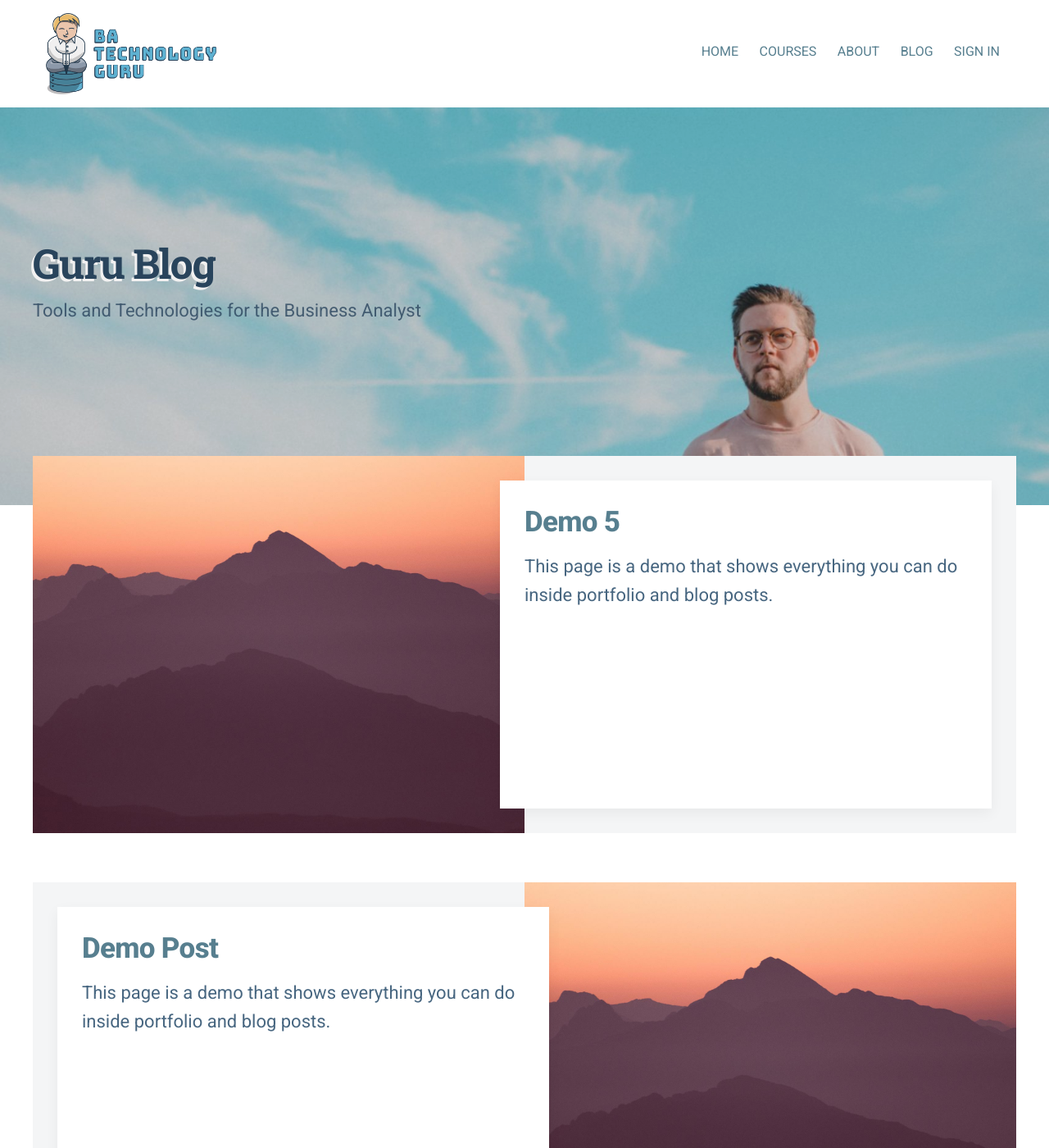
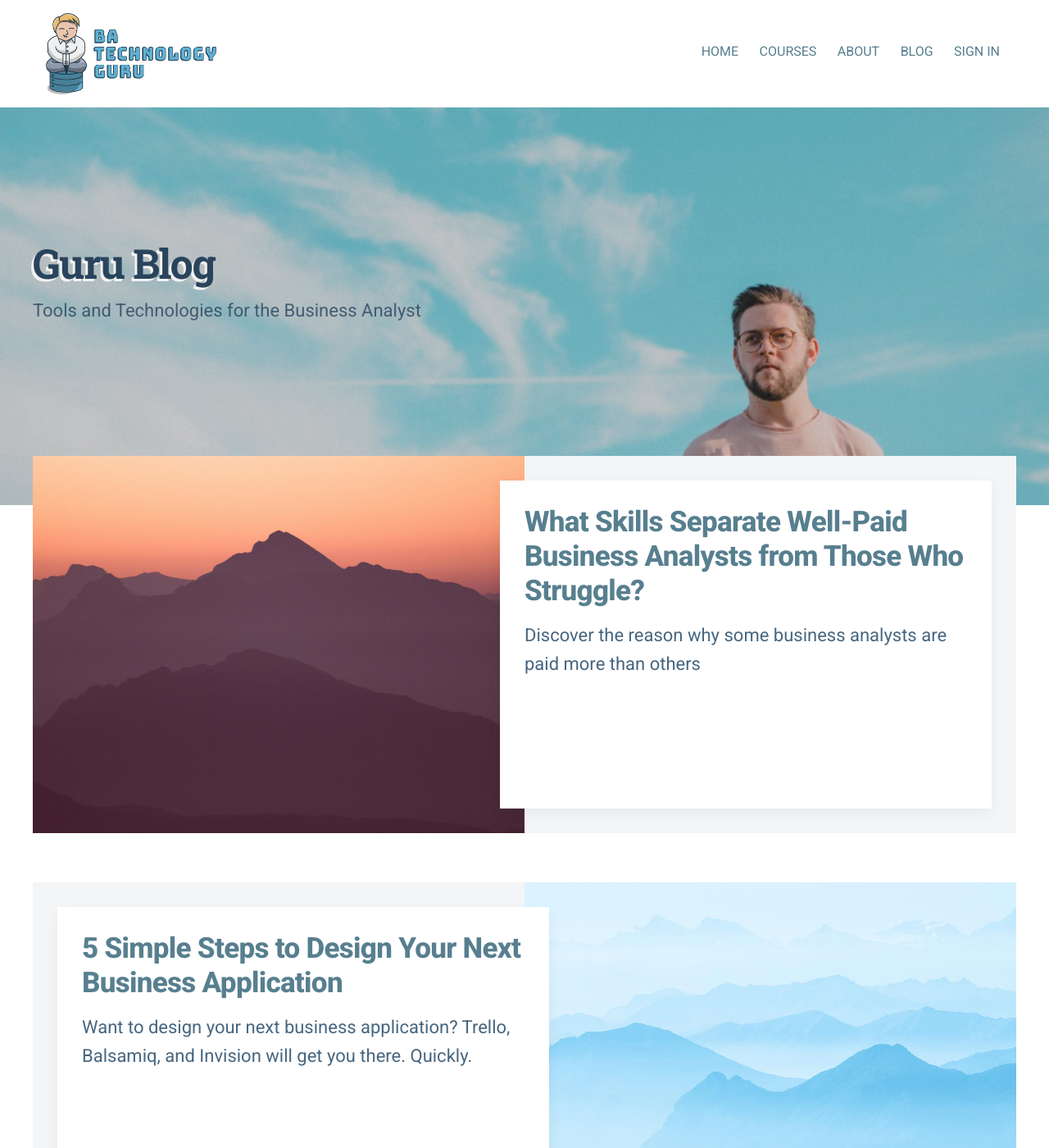
Before and after one commit to batechnologyguru/batetechnology, a Jekyll site: the page built from index.html, in a window 1280 px wide and 1400 px high. Shown: the whole window at 82% size. Built offline with Jekyll 4.4.1, drawn with Linux system fonts in a browser that asks for light colours; nearby versions of some CDN libraries; some web fonts are replaced; the list of posts is cut into pages by our own code.

Commit message:
Updating blog titles

```diff
--- a/_data/settings.yml
+++ b/_data/settings.yml
@@ -15,7 +15,7 @@ menu_settings:
     - title: 'ABOUT'
       url: 'https://learn.batechnology.guru/pages/about'
     - title: 'BLOG'
-      url: 'https://learn.batechnology.guru'
+      url: 'https://batechnology.guru'
     - title: 'SIGN IN'
       url: 'https://learn.batechnology.guru/users/sign_in'
 
--- a/_posts/2020-07-07-batechnology-guru-launch.md
+++ b/_posts/2020-07-07-batechnology-guru-launch.md
@@ -1,7 +1,7 @@
 ---
-title: 'Demo Post'
-date: 2018-06-30 00:00:00
-description: This page is a demo that shows everything you can do inside portfolio and blog posts.
+title: 'What Skills Separate Well-Paid Business Analysts from Those Who Struggle?'
+date: 2020-07-10 00:00:00
+description:  Discover the reason why some business analysts are paid more than others
 featured_image: '/images/demo/demo-square.jpg'
 ---
 
--- a/_posts/2020-07-10-prototyping-for-business-analysts.md
+++ b/_posts/2020-07-10-prototyping-for-business-analysts.md
@@ -1,11 +1,11 @@
 ---
-title: 'Demo 5'
-date: 2018-06-30 00:00:00
-description: This page is a demo that shows everything you can do inside portfolio and blog posts.
-featured_image: '/images/demo/demo-square.jpg'
+title: '5 Simple Steps to Design Your Next Business Application'
+date: 2020-07-07 00:00:00
+description: Want to design your next business application? Trello, Balsamiq, and Invision will get you there. Quickly.
+featured_image: '/images/demo/demo-portrait.jpg'
 ---
 
-![](/images/demo/demo-landscape.jpg)
+![](/images/demo/demo-portait.jpg)
 
 ## Demo content
 
```
